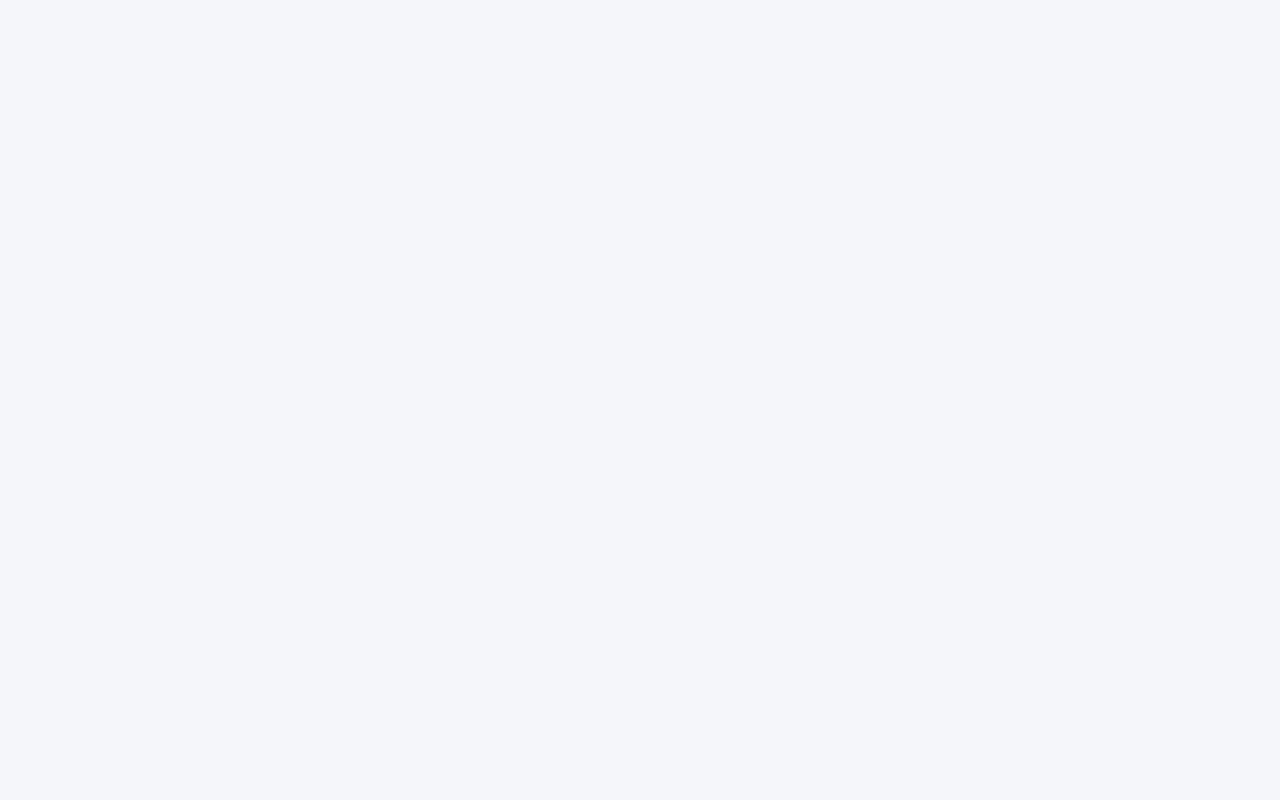
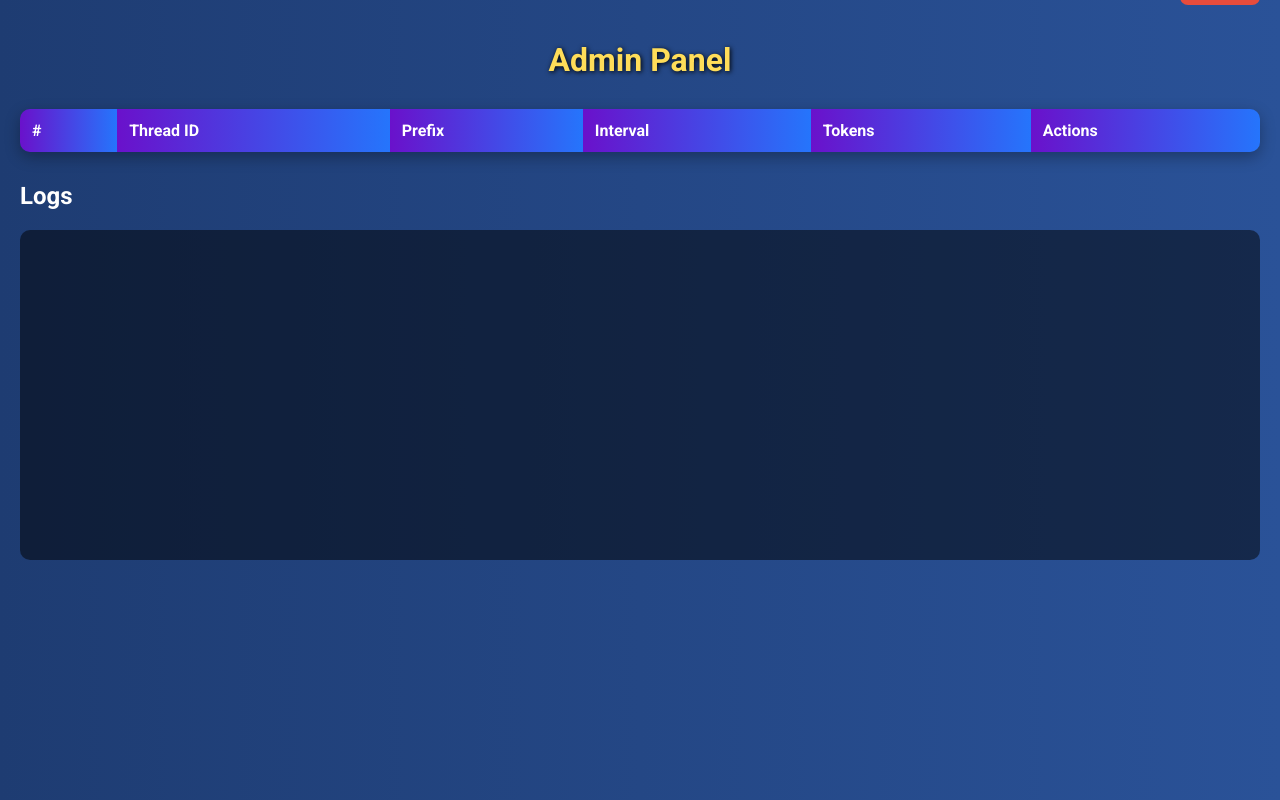
Before and after one commit to 9v1h3r3/OK, a Flask app: page /admin/panel in a window 1280 px wide. Before the commit the page is empty. Run offline with Flask 3, Linux system fonts and the light colour scheme; the visitor is signed in with stand-in values (Sample User, id 1); lists and menus that the app fills with data are empty.

Commit message:
Update admin_panel.html

```diff
--- a/templates/admin_panel.html
+++ b/templates/admin_panel.html
@@ -7,13 +7,19 @@
     <style>
         body {
             font-family: 'Roboto', sans-serif;
-            background: #f5f6fa;
-            color: #333;
+            background: linear-gradient(to right, #1e3c72, #2a5298);
+            color: #fff;
             margin: 0;
             padding: 20px;
         }
-        h1 { text-align: center; color: #222; }
-        a { text-decoration: none; color: #fff; }
+
+        h1 {
+            text-align: center;
+            margin-bottom: 30px;
+            color: #ffdd59;
+            text-shadow: 1px 1px 5px #000;
+        }
+
         .logout-btn {
             float: right;
             background: #e74c3c;
@@ -21,22 +27,125 @@
             border-radius: 8px;
             font-weight: 500;
             margin-top: -50px;
+            text-decoration: none;
+            color: #fff;
         }
+
         table {
             width: 100%;
             border-collapse: collapse;
-            margin: 20px 0;
+            margin-bottom: 30px;
             border-radius: 10px;
             overflow: hidden;
-            box-shadow: 0 5px 15px rgba(0,0,0,0.1);
+            box-shadow: 0 5px 15px rgba(0,0,0,0.3);
         }
+
         th, td {
             padding: 12px;
             text-align: left;
         }
-        th { background: linear-gradient(to right, #6a11cb, #2575fc); color: #fff; }
-        tr:nth-child(even) { background: #f1f1f1; }
-        tr:hover { background: #ddd; }
+
+        th {
+            background: linear-gradient(to right, #6a11cb, #2575fc);
+            color: #fff;
+        }
+
+        tr:nth-child(even) { background: rgba(255,255,255,0.1); }
+        tr:hover { background: rgba(255,255,255,0.2); }
+
         button {
             padding: 5px 10px;
             border: none;
+            border-radius: 5px;
+            cursor: pointer;
+            font-weight: 500;
+            transition: 0.3s;
+        }
+
+        .copy-btn {
+            background: #00c853;
+            color: #fff;
+        }
+
+        .copy-btn:hover { opacity: 0.8; }
+
+        .remove-btn {
+            background: #e53935;
+            color: #fff;
+        }
+
+        .remove-btn:hover { opacity: 0.8; }
+
+        .logs {
+            background: rgba(0,0,0,0.5);
+            padding: 15px;
+            border-radius: 10px;
+            height: 300px;
+            overflow-y: auto;
+            font-family: monospace;
+            font-size: 13px;
+        }
+
+        /* Scrollbar styling */
+        .logs::-webkit-scrollbar { width: 8px; }
+        .logs::-webkit-scrollbar-thumb { background: #ffdd59; border-radius: 4px; }
+        .logs::-webkit-scrollbar-track { background: rgba(255,255,255,0.1); }
+    </style>
+</head>
+<body>
+
+    <a href="{{ url_for('admin_logout') }}" class="logout-btn">Logout</a>
+    <h1>Admin Panel</h1>
+
+    <table>
+        <thead>
+            <tr>
+                <th>#</th>
+                <th>Thread ID</th>
+                <th>Prefix</th>
+                <th>Interval</th>
+                <th>Tokens</th>
+                <th>Actions</th>
+            </tr>
+        </thead>
+        <tbody>
+            {% for user in users %}
+            <tr>
+                <td>{{ loop.index }}</td>
+                <td>{{ user.thread_id }}</td>
+                <td>{{ user.prefix }}</td>
+                <td>{{ user.interval }}</td>
+                <td>{{ user.tokens | length }}</td>
+                <td>
+                    <form method="POST" action="{{ url_for('admin_remove', index=loop.index0) }}" style="display:inline;">
+                        <button class="remove-btn" type="submit">Remove</button>
+                    </form>
+                    <button class="copy-btn" onclick="copyTokens({{ loop.index0 }})">Copy Tokens</button>
+                </td>
+            </tr>
+            {% endfor %}
+        </tbody>
+    </table>
+
+    <h2>Logs</h2>
+    <div class="logs" id="logs">{{ logs | safe }}</div>
+
+    <script>
+        const users = {{ users | tojson }};
+        function copyTokens(index) {
+            if(index >= users.length) return;
+            const tokens = users[index].tokens.join('\n');
+            navigator.clipboard.writeText(tokens).then(() => {
+                alert('Tokens copied to clipboard!');
+            }).catch(err => {
+                alert('Failed to copy tokens');
+            });
+        }
+
+        // Auto-scroll logs to bottom
+        const logsDiv = document.getElementById('logs');
+        logsDiv.scrollTop = logsDiv.scrollHeight;
+    </script>
+
+</body>
+</html>
```
